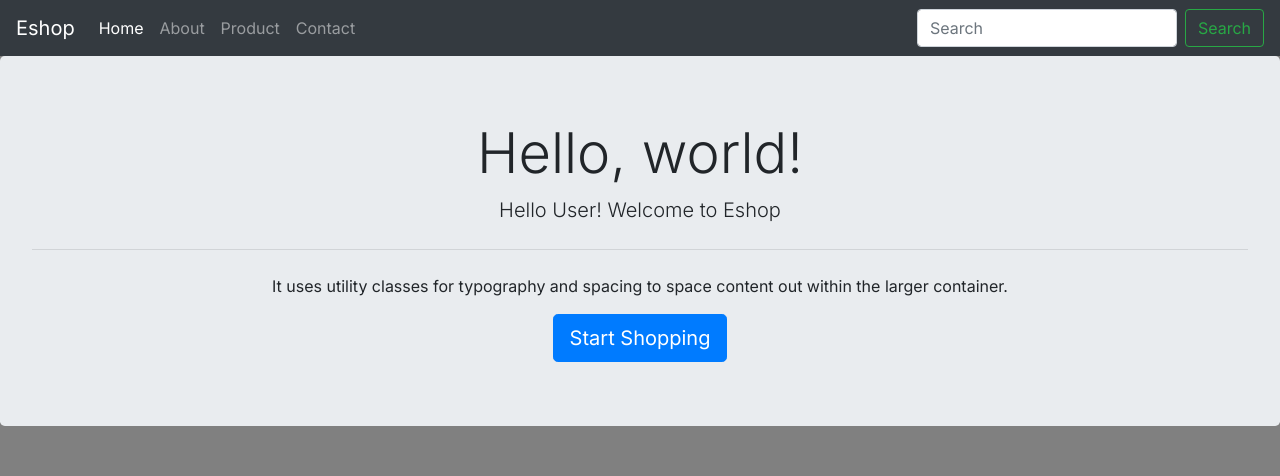
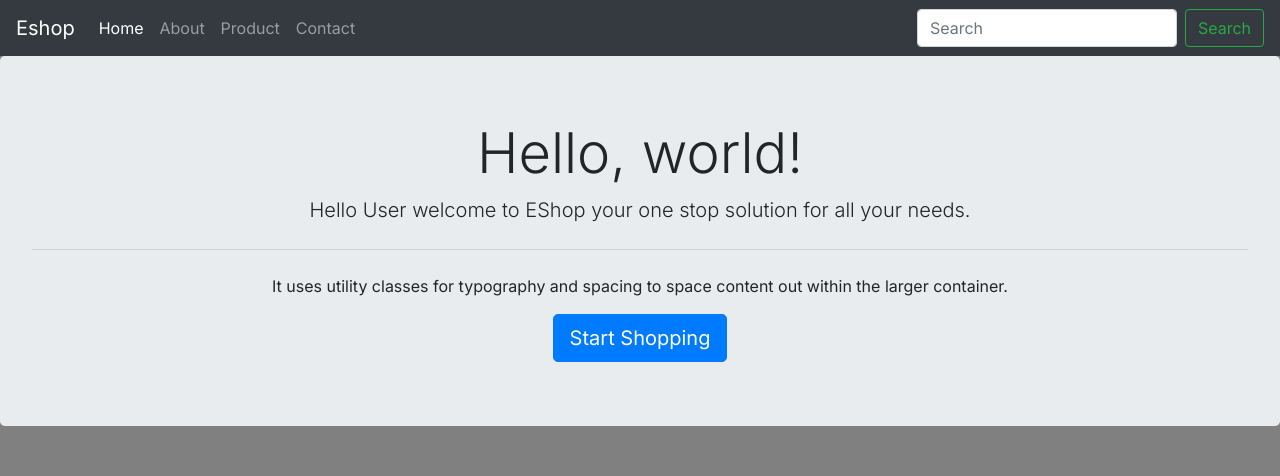
Before and after one commit to praneethamandadapu03/eshop-frontend, a React (Create React App) app: page / in a window 1280 px wide. Shown: the top 476 px of the page. Built offline with nearby package versions, Linux system fonts and the light colour scheme; no server answers.

Commit message:
Update index.jsx

```diff
--- a/src/components/Header/index.jsx
+++ b/src/components/Header/index.jsx
@@ -1,12 +1,19 @@
 const Header = () => {
-    return (
-        <div class="jumbotron text-center">
-            <h1 class="display-4">Hello, world!</h1>
-            <p class="lead">Hello User! Welcome to Eshop</p>
-            <hr class="my-4" />
-            <p>It uses utility classes for typography and spacing to space content out within the larger container.</p>
-            <a class="btn btn-primary btn-lg" href="#" role="button">Start Shopping</a>
-        </div>
-    )
-}
+  return (
+    <div class="jumbotron text-center">
+      <h1 class="display-4">Hello, world!</h1>
+      <p class="lead">
+        Hello User welcome to EShop your one stop solution for all your needs.
+      </p>
+      <hr class="my-4" />
+      <p>
+        It uses utility classes for typography and spacing to space content out
+        within the larger container.
+      </p>
+      <a class="btn btn-primary btn-lg" href="#" role="button">
+        Start Shopping
+      </a>
+    </div>
+  );
+};
 export default Header;
```
